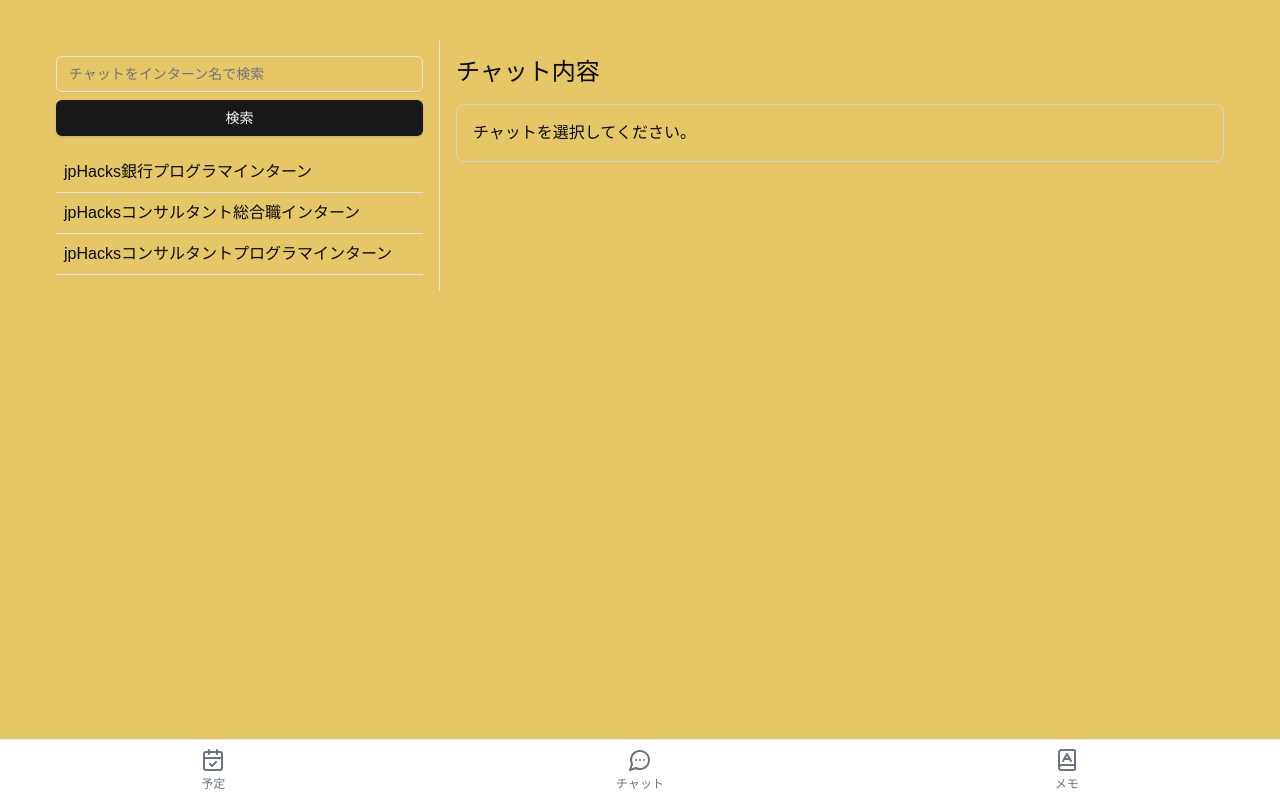
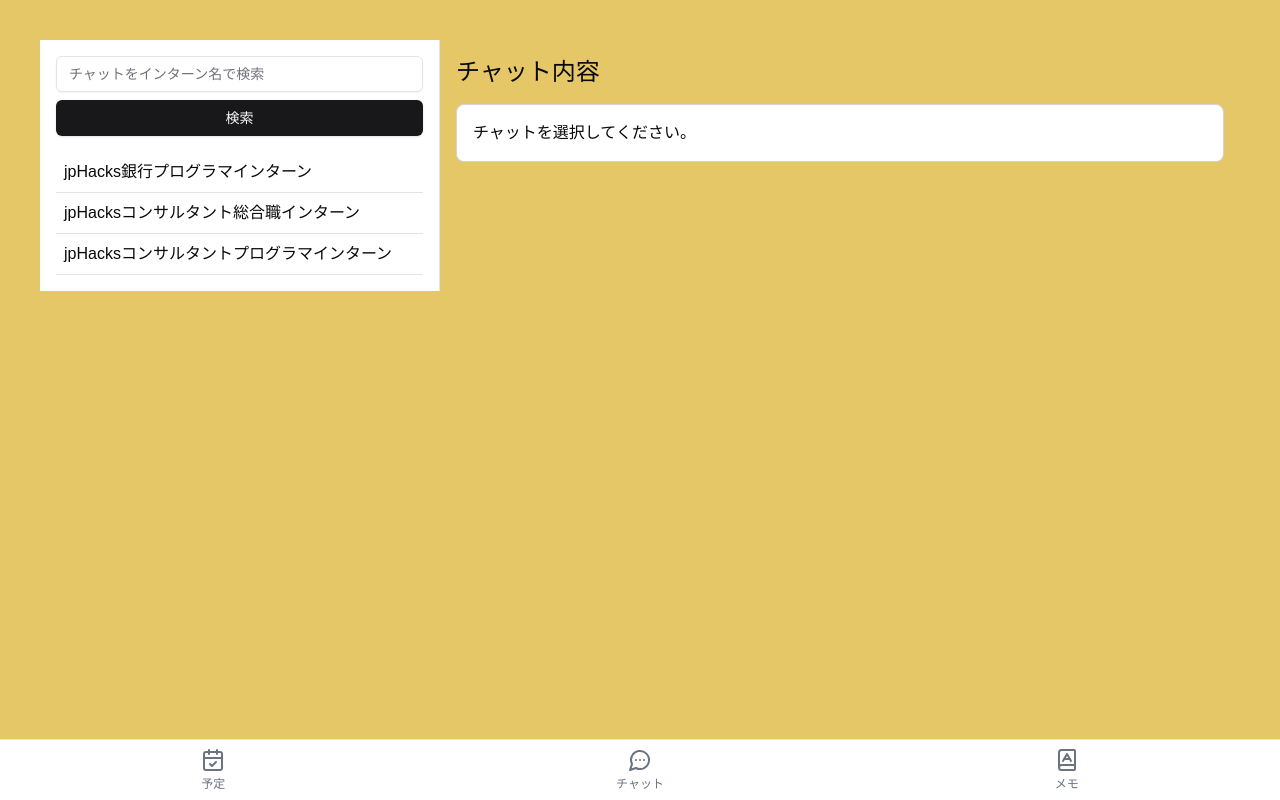
Before and after one commit to jphacks/ng_2403, a Next.js app in the folder app/: page /home/chat in a window 1280 px wide. Built offline with nearby package versions, Linux system fonts and the light colour scheme.

Commit message:
コンフリクトの解決

```diff
--- a/app/src/app/home/chat/page.tsx
+++ b/app/src/app/home/chat/page.tsx
@@ -79,20 +79,27 @@ export default function Chat() {
 
   return (
     <div className="flex">
-      <div className="flex flex-col w-1/3 p-4 border-r">
+      <div className="flex flex-col w-1/3 p-4 border-r bg-white">
+        {" "}
+        {/* 左側の検索エリアの背景を白に設定 */}
         {/* 検索フォーム */}
-        <div className="flex flex-col space-y-2">
+        <div className="flex flex-col space-y-2 bg-white">
+          {" "}
+          {/* 検索フォームの背景を白に設定 */}
           <Input
             type="text"
             placeholder="チャットをインターン名で検索"
             value={searchTerm}
             onChange={(e) => setSearchTerm(e.target.value)}
+            className="bg-white" // テキストボックスの背景を白に設定
           />
           <Button type="submit" onClick={handleSubmitted}>
             検索
           </Button>
         </div>
-        <div className="mt-4">
+        <div className="mt-4 bg-white">
+          {" "}
+          {/* 検索結果表示欄の背景を白に設定 */}
           <ul>
             {searchResults.length > 0 ? (
               searchResults.map((chat) => (
@@ -114,9 +121,9 @@ export default function Chat() {
       {/* チャット内容を表示するエリア */}
       <div className="flex-1 p-4">
         <h2 className="text-2xl">チャット内容</h2>
-        <div className="border border-gray-300 rounded-lg p-4 mt-4">
+        <div className="border border-gray-300 bg-white rounded-lg p-4 mt-4">
           {" "}
-          {/* 枠線とパディングを追加 */}
+          {/* 背景色を白に設定 */}
           {/* 選択されたチャットの内容を表示 */}
           {selectedChat ? (
             <div>
@@ -142,6 +149,7 @@ export default function Chat() {
               placeholder="メッセージを入力..."
               value={newMessage}
               onChange={(e) => setNewMessage(e.target.value)}
+              className="bg-white" // メッセージ入力ボックスの背景を白に設定
             />
             <Button onClick={handleSendMessage} className="mt-2">
               送信
```
Also changed, not shown: 1 other file (tests, documents, lock files or other folders).
